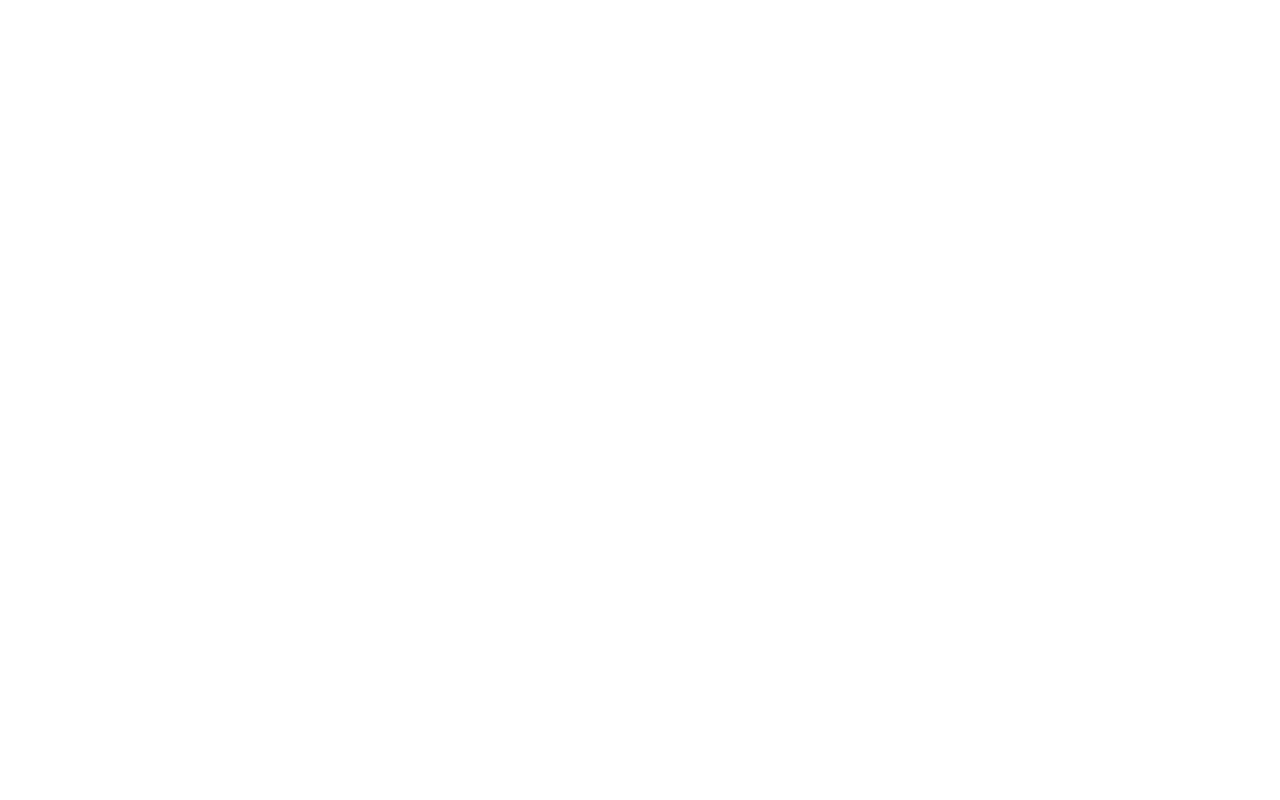
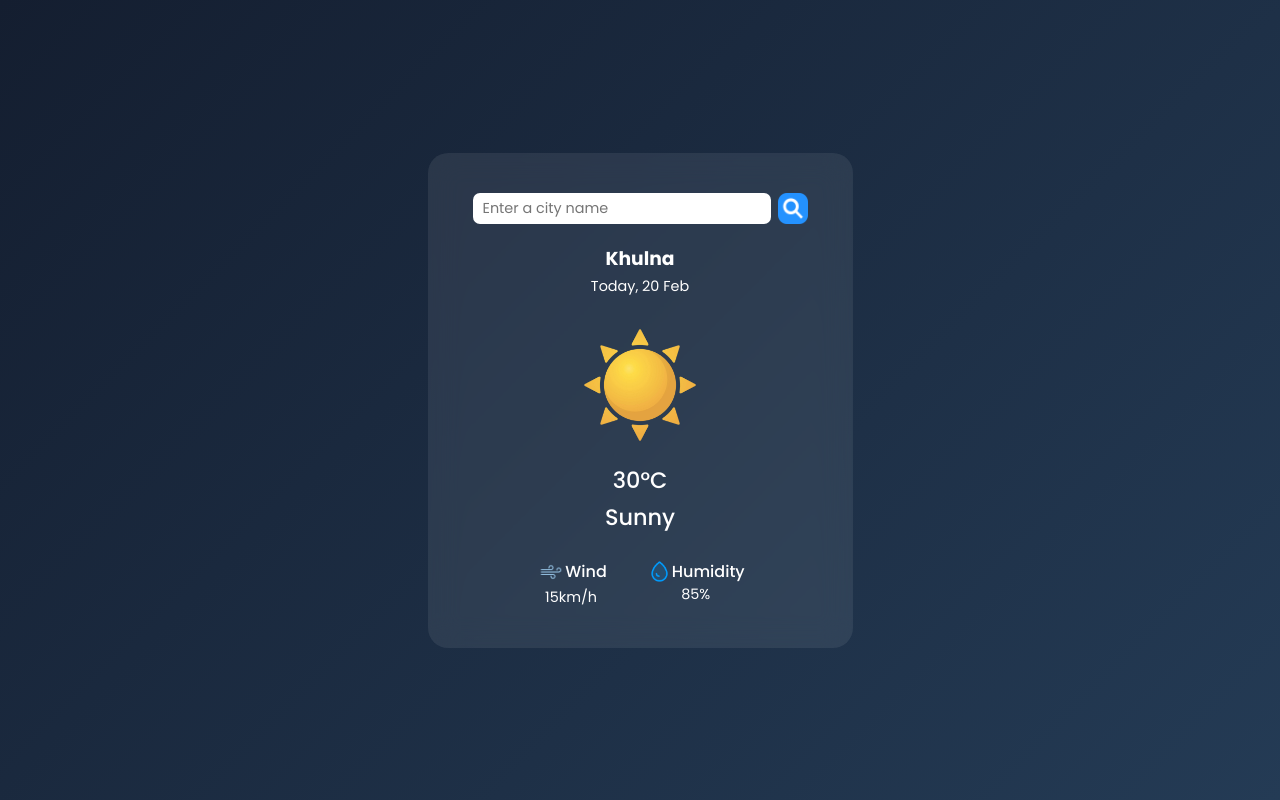
Before and after one commit to tazrian-codes/weather-app, a plain HTML site: page index.html in a window 1280 px wide. Drawn offline with Linux system fonts and the light colour scheme.

Commit message:
Styled css file

```diff
--- a/index.html
+++ b/index.html
@@ -14,6 +14,39 @@
   <link href="https://fonts.googleapis.com/css2?family=Poppins:wght@400;500;700&display=swap" rel="stylesheet">
 </head>
 <body>
+  <div class="container">
+    <div class="weather-card">
+      <div class="header">
+        <input type="text" id="inputBox" placeholder="Enter a city name">
+        <img src="src/images/search_10023563.png" alt="">
+      </div>
 
+      <div class="footer">
+        <h3 id="cityName">Khulna</h3>
+        <p id="dateNow">Today, 20 Feb</p>
+          <img class="main-img" src="./src/images/sun-gradient-style.png">
+        <div class="temparature-div">
+          <span id="temparature">30</span><span>°C</span>
+        </div>
+        <h4 id="weather">Sunny</h4>
+        <div class="others">
+          <div class="wind">
+            <div class="wind-header">
+              <img src="./src/images/wind_12805731.png">
+              <span>Wind</span>
+            </div>
+            <p id="windSpeed">15km/h</p>
+          </div>
+          <div class="humidity">
+            <div class="humidity-header">
+              <img src="./src/images/waterdrop-svgrepo-com.png">
+              <span>Humidity</span>
+            </div>
+            <p id="humidityPercentage">85%</p>
+          </div>
+        </div>
+      </div>
+    </div>
+  </div>
 </body>
 </html>
--- a/style.css
+++ b/style.css
@@ -3,4 +3,136 @@
   padding: 0;
   box-sizing: border-box;
   font-family: Poppins;
+  color: white;
 }
+
+.container{
+  background: linear-gradient(135deg, #141e30, #243b55);
+  height: 100vh;
+  display: flex;
+  justify-content: center;
+  align-items: center;
+}
+
+.weather-card{
+  background: rgba(255, 255, 255, 0.08);
+  backdrop-filter: blur(15px);
+  border-radius: 20px;
+  display: flex;
+  flex-direction: column;
+  justify-content: center;
+  align-items: center;
+  max-width: 480px;
+  padding: 40px 45px;
+}
+
+.header{
+  width: 80%;
+  display: flex;
+  justify-content: center;
+  gap: 7px;
+  margin-bottom: 20px;
+}
+
+.header input{
+  flex: 1;
+  border-radius: 7px;
+  border: none;
+  outline: none;
+  padding: 5px 10px;
+  color: #141e30;
+  font-size: 0.9rem;
+}
+
+.header img{
+  width: 30px;
+  cursor: pointer;
+  transition: scale 0.1s;
+}
+
+.header img:hover{
+  scale: 1.05;
+}
+
+.footer{
+  display: flex;
+  flex-direction: column;
+  justify-content: center;
+  align-items: center;
+  gap: 3px;
+  width: 80%;
+}
+
+.footer span, h4{
+  font-size: 1.4rem;
+  font-weight: 500;
+}
+
+.footer #dateNow{
+  font-size: 0.9rem;
+  margin-bottom: 20px;
+}
+
+.footer .main-img{
+  width: 130px;
+  margin-bottom: 10px;
+}
+
+.temparature-div{
+  display: flex;
+  justify-content: center;
+}
+
+.others{
+  display: flex;
+  justify-content: center;
+  align-items: center;
+  gap: 40px;
+  width: 100%;
+  margin-top: 20px;
+}
+
+.wind, .humidity{
+  text-align: center;
+}
+
+.others span{
+  font-size: 1rem;
+  font-weight: 500;
+}
+
+.others p{
+  font-size: 0.9rem;
+  font-weight: 400;
+}
+
+.humidity img{
+  width: 25px;
+}
+
+.wind img{
+  width: 30px;
+}
+
+.wind-header, .humidity-header{
+  display: flex;
+  justify-content: center;
+  align-items: center;
+}
+
+@media (max-width: 440px) {
+  .weather-card{
+    height: 100vh;
+    width: 100%;
+    border-radius: 0;
+  }
+
+  .header{
+    width: 100%;
+    margin-bottom: 50px;
+  }
+
+  .others{
+    margin-top: 40px;
+  }
+}
```
